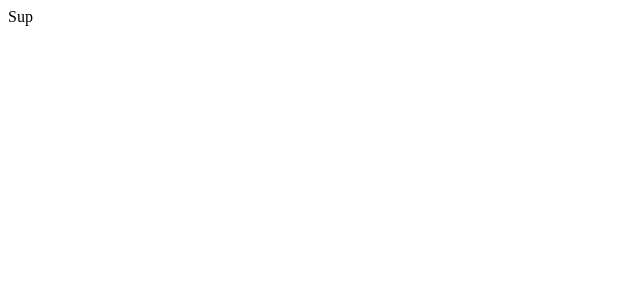
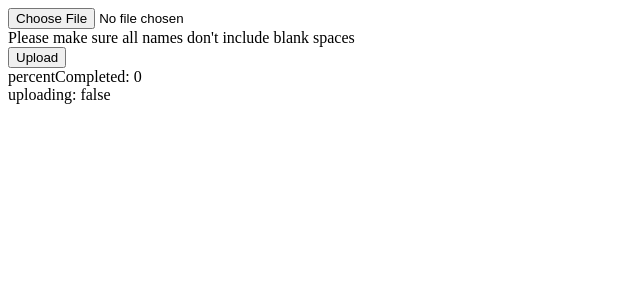
Before and after one commit to JadKHaddad/Rust-Performance-Testing-as-a-Service, a Vue app in the folder Frontend/: page / in a window 1280 px wide. Shown: the top 300 px of the page, without its empty margins (0-640 px from the left). Built offline with nearby package versions, Linux system fonts and the light colour scheme.

Commit message:
Frontend Skel.

```diff
--- a/Frontend/src/App.vue
+++ b/Frontend/src/App.vue
@@ -1,14 +1,13 @@
 <template>
   <div>
-    Sup
+    <router-view/>
   </div>
 </template>
 
 <script>
-
-
 export default {
   name: "App",
+
 };
 </script>
 
--- a/Frontend/src/views/Home.vue
+++ b/Frontend/src/views/Home.vue
@@ -1,11 +1,62 @@
 <template>
   <div>
-
+    <form>
+      <input type="file" webkitdirectory mozdirectory ref="files" />
+      <div>Please make sure all names don't include blank spaces</div>
+      <button type="button" @click="upload">Upload</button>
+      <div>percentCompleted: {{ percentCompleted }}</div>
+      <div>uploading: {{ uploading }}</div>
+    </form>
   </div>
 </template>
 
 <script>
 export default {
   name: "Home",
+  data() {
+    return {
+      uploading: false,
+      percentCompleted: 0,
+    };
+  },
+  methods: {
+    upload() {
+      const files = this.$refs.files.files;
+      if (files.length < 1) {
+        console.log("Please select a directory to upload");
+        return false;
+      }
+      var data = new FormData();
+      for (var i = 0; i < files.length; i++) {
+        data.append("file" + i, files[i]);
+      }
+      this.uploading = true;
+
+      axios
+        .request({
+          method: "post",
+          url: "/api/upload",
+          data: data,
+          onUploadProgress: (progressEvent) => {
+            this.percentCompleted = Math.round(
+              (progressEvent.loaded * 100) / progressEvent.total
+            );
+          },
+        })
+        .then((response) => {
+          this.uploading = false;
+          const data = response.data;
+          console.log(data);
+          if (data.success) {
+          } else {
+          }
+        })
+        .catch(() => {
+          this.uploading = false;
+          console.log("Connection error");
+        });
+      return false;
+    },
+  },
 };
 </script>
--- a/Frontend/vue.config.js
+++ b/Frontend/vue.config.js
@@ -3,11 +3,12 @@ module.exports = {
   devServer: {
     clientLogLevel: 'info',
     proxy: {
-        '/': {
-          target: 'http://localhost',
+      '/api': {
+        target: 'http://localhost:3000/',
         changeOrigin: true,
+        ws: true,
         pathRewrite: {
-            '^/': ''
+          '^/api': ''
         }
       }
     }
```
Also changed, not shown: 1 other file (tests, documents, lock files or other folders). Lines whose indentation alone changed are shown as unchanged.
